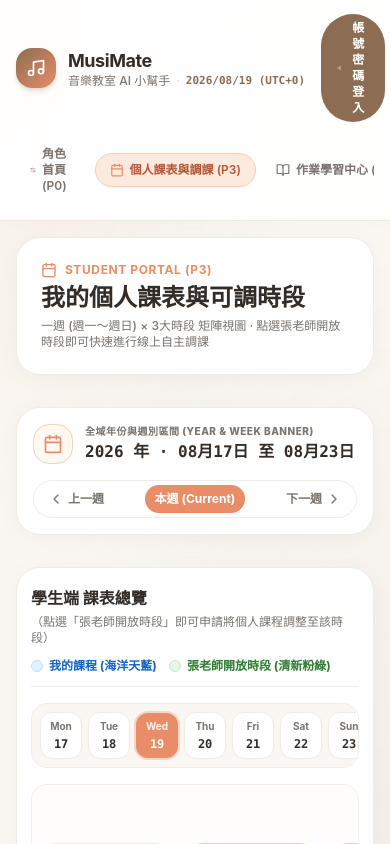
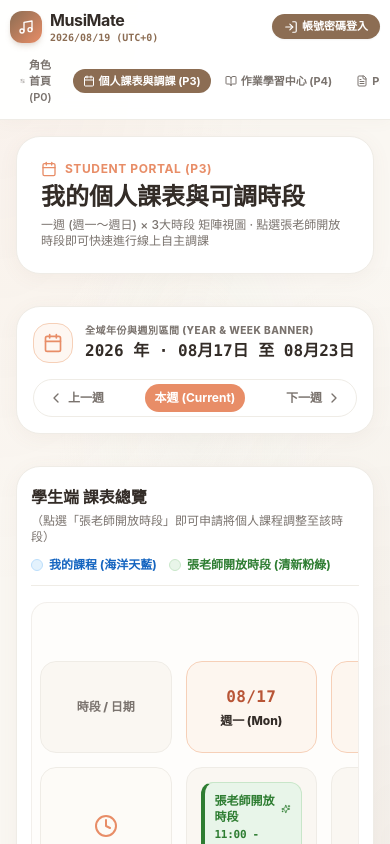
Before and after one commit to Charles0rocks/music-classroom-ai-assistant, a Next.js app: page /student/schedule in a window 390 px wide. Shown: the top 844 px of the page. Built offline with nearby package versions, Linux system fonts and the light colour scheme.

Commit message:
feat_compact_mobile_navbar_and_2d_frozen_sticky_schedule_viewport

```diff
--- a/src/app/student/schedule/page.tsx
+++ b/src/app/student/schedule/page.tsx
@@ -46,7 +46,6 @@ export default function StudentSchedulePage() {
   const currentStudentId = studentProfile?.id || 's-1';
 
   const [weekOffset, setWeekOffset] = useState<number>(0);
-  const matrixScrollRef = React.useRef<HTMLDivElement>(null);
   const [selectedSlotForReschedule, setSelectedSlotForReschedule] = useState<ScheduleSlot | null>(null);
   const [showRescheduleModal, setShowRescheduleModal] = useState<boolean>(false);
   const [selectedAppToMove, setSelectedAppToMove] = useState<string>('');
@@ -157,13 +156,6 @@ export default function StudentSchedulePage() {
 
   const todayDateStr = new Date().toISOString().split('T')[0];
   const todayColIdx = weekDates.findIndex((d) => d.fullDateStr === todayDateStr);
-  const scrollToDayColumn = (index: number) => {
-    if (matrixScrollRef.current) {
-      const container = matrixScrollRef.current;
-      const targetScroll = (index / 7) * (container.scrollWidth - container.clientWidth);
-      container.scrollTo({ left: Math.max(0, targetScroll), behavior: 'smooth' });
-    }
-  };
 
   return (
     <div className="space-y-8">
@@ -237,38 +229,8 @@ export default function StudentSchedulePage() {
           </div>
         </div>
 
-        <div className="flex items-center justify-between gap-1.5 bg-[#FAF7F2] p-2 sm:p-2.5 rounded-2xl border border-[#EFECE6] overflow-x-auto scrollbar-none shadow-xs">
-          <div className="text-[11px] font-black text-[#E88D67] px-2 shrink-0 hidden sm:block">
-            📅 iOS 週日曆快捷列：
-          </div>
-          <div className="flex items-center justify-between gap-1.5 w-full">
-            {weekDates.map((d, idx) => {
-              const isToday = d.fullDateStr === todayDateStr;
-              return (
-                <button
-                  key={d.key}
-                  onClick={() => scrollToDayColumn(idx)}
-                  className={`flex-1 min-w-[42px] py-1.5 sm:py-2 px-1 text-center rounded-xl transition-all flex flex-col items-center justify-center space-y-0.5 active:scale-95 ${
-                    isToday
-                      ? 'bg-[#E88D67] text-white shadow-xs font-black ring-2 ring-[#E88D67]/30'
-                      : 'bg-white border border-[#EFECE6] hover:bg-[#FAF2EC] text-[#332C27]'
-                  }`}
-                  title={`快速定位至 ${d.monthDay} (${d.dayLabel})`}
-                >
-                  <span className={`text-[10px] font-bold ${isToday ? 'text-white/90' : 'text-[#7A736E]'}`}>
-                    {d.short}
-                  </span>
-                  <span className="font-mono text-xs font-extrabold tracking-tight">
-                    {d.monthDay.split('/')[1]}
-                  </span>
-                </button>
-              );
-            })}
-          </div>
-        </div>
-
+        {/* 2D Sticky Matrix Viewport Container (Frozen at Monday Morning) */}
         <div
-          ref={matrixScrollRef}
           className="overflow-x-auto overflow-y-auto max-h-[70vh] sm:max-h-[760px] pb-3 pr-2.5 scrollbar-thin scrollbar-thumb-[#8C6D53]/50 scrollbar-track-[#FAF7F2] touch-pan-x touch-pan-y rounded-2xl border border-[#EFECE6]/80 bg-[#FAF7F2]/30 p-2"
         >
           <div className="min-w-[1150px] relative space-y-3.5 pt-9 pb-2">
--- a/src/app/teacher/schedule/page.tsx
+++ b/src/app/teacher/schedule/page.tsx
@@ -93,7 +93,6 @@ export default function TeacherSchedulePage() {
   }, [currentRole, router]);
 
   const [weekOffset, setWeekOffset] = useState<number>(0);
-  const matrixScrollRef = React.useRef<HTMLDivElement>(null);
   const [scheduleMode, setScheduleMode] = useState<ScheduleMode>('recurring');
 
   // Form State for Mode 1: 1. 常態課表 (Supports Custom Typing!)
@@ -429,14 +428,6 @@ export default function TeacherSchedulePage() {
   // Find index of Today in weekDates
   const todayDateStr = new Date().toISOString().split('T')[0];
   const todayColIdx = weekDates.findIndex((d) => d.fullDateStr === todayDateStr);
-
-  const scrollToDayColumn = (index: number) => {
-    if (matrixScrollRef.current) {
-      const container = matrixScrollRef.current;
-      const targetScroll = (index / 7) * (container.scrollWidth - container.clientWidth);
-      container.scrollTo({ left: Math.max(0, targetScroll), behavior: 'smooth' });
-    }
-  };
 
   return (
     <div className="space-y-8">
@@ -922,40 +913,8 @@ export default function TeacherSchedulePage() {
           </div>
         </div>
 
-        {/* iPhone Calendar Style Top Week Date Strip Bar */}
-        <div className="flex items-center justify-between gap-1.5 bg-[#FAF7F2] p-2 sm:p-2.5 rounded-2xl border border-[#EFECE6] overflow-x-auto scrollbar-none shadow-xs">
-          <div className="text-[11px] font-black text-[#8C6D53] px-2 shrink-0 hidden sm:block">
-            📅 iOS 週日曆快捷列：
-          </div>
-          <div className="flex items-center justify-between gap-1.5 w-full">
-            {weekDates.map((d, idx) => {
-              const isToday = d.fullDateStr === todayDateStr;
-              return (
-                <button
-                  key={d.key}
-                  onClick={() => scrollToDayColumn(idx)}
-                  className={`flex-1 min-w-[42px] py-1.5 sm:py-2 px-1 text-center rounded-xl transition-all flex flex-col items-center justify-center space-y-0.5 active:scale-95 ${
-                    isToday
-                      ? 'bg-[#E88D67] text-white shadow-xs font-black ring-2 ring-[#E88D67]/30'
-                      : 'bg-white border border-[#EFECE6] hover:bg-[#FAF2EC] text-[#332C27]'
-                  }`}
-                  title={`快速定位至 ${d.monthDay} (${d.dayLabel})`}
-                >
-                  <span className={`text-[10px] font-bold ${isToday ? 'text-white/90' : 'text-[#7A736E]'}`}>
-                    {d.short}
-                  </span>
-                  <span className="font-mono text-xs font-extrabold tracking-tight">
-                    {d.monthDay.split('/')[1]}
-                  </span>
-                </button>
-              );
-            })}
-          </div>
-        </div>
-
-        {/* iPhone Calendar 2D Sticky Matrix Viewport Container */}
+        {/* 2D Sticky Matrix Viewport Container (Frozen at Monday Morning) */}
         <div
-          ref={matrixScrollRef}
           className="overflow-x-auto overflow-y-auto max-h-[70vh] sm:max-h-[760px] pb-3 pr-2.5 scrollbar-thin scrollbar-thumb-[#8C6D53]/50 scrollbar-track-[#FAF7F2] touch-pan-x touch-pan-y rounded-2xl border border-[#EFECE6]/80 bg-[#FAF7F2]/30 p-2"
         >
           {/* Outer Container with 100% Precise Math Overlay for Today */}
--- a/src/components/Navbar.tsx
+++ b/src/components/Navbar.tsx
@@ -66,54 +66,54 @@ export const Navbar: React.FC = () => {
 
   return (
     <>
-      <header className="sticky top-0 z-50 bg-white/90 backdrop-blur-md border-b border-[#EFECE6] px-4 lg:px-8 py-3.5 shadow-[0_2px_15px_rgba(140,109,83,0.04)]">
-        <div className="max-w-7xl mx-auto flex flex-col md:flex-row md:items-center md:justify-between gap-4">
+      <header className="sticky top-0 z-50 bg-white/95 backdrop-blur-md border-b border-[#EFECE6] px-2.5 sm:px-4 lg:px-8 py-2 sm:py-3.5 shadow-[0_2px_15px_rgba(140,109,83,0.04)]">
+        <div className="max-w-7xl mx-auto flex flex-col md:flex-row md:items-center md:justify-between gap-2 sm:gap-4">
           {/* Brand Logo, Today Date Badge & Role Identity Controls */}
-          <div className="flex items-center justify-between md:justify-start gap-4">
-            <Link href="/" className="flex items-center gap-3 group shrink-0">
-              <div className="w-10 h-10 rounded-2xl bg-gradient-to-br from-[#8C6D53] to-[#E88D67] flex items-center justify-center shadow-md shadow-[#8C6D53]/20 group-hover:scale-105 transition-transform shrink-0">
-                <Music className="w-5 h-5 text-white" />
+          <div className="flex items-center justify-between md:justify-start gap-2.5 sm:gap-4">
+            <Link href="/" className="flex items-center gap-2 sm:gap-3 group shrink-0">
+              <div className="w-8 h-8 sm:w-10 sm:h-10 rounded-xl sm:rounded-2xl bg-gradient-to-br from-[#8C6D53] to-[#E88D67] flex items-center justify-center shadow-md shadow-[#8C6D53]/20 group-hover:scale-105 transition-transform shrink-0">
+                <Music className="w-4 h-4 sm:w-5 sm:h-5 text-white" />
               </div>
               <div>
-                <span className="font-bold text-lg text-[#332C27] tracking-tight whitespace-nowrap block">
+                <span className="font-bold text-base sm:text-lg text-[#332C27] tracking-tight whitespace-nowrap block">
                   MusiMate
                 </span>
-                <div className="flex flex-wrap items-center gap-1.5 text-xs text-[#7A736E] -mt-0.5 font-medium whitespace-nowrap">
-                  <span>音樂教室 AI 小幫手</span>
-                  <span className="text-[#E8D4C5]">·</span>
-                  <span className="font-mono text-[11px] font-bold text-[#8C6D53]">{todayStr}</span>
+                <div className="flex items-center gap-1 text-[10px] sm:text-xs text-[#7A736E] -mt-0.5 font-medium whitespace-nowrap">
+                  <span className="hidden xs:inline">音樂教室 AI 小幫手</span>
+                  <span className="hidden xs:inline text-[#E8D4C5]">·</span>
+                  <span className="font-mono text-[10px] sm:text-[11px] font-bold text-[#8C6D53]">{todayStr}</span>
                 </div>
               </div>
             </Link>
 
             {/* Authenticated Role Badge & Logout / Switch Account Control */}
             {isAuthenticated ? (
-              <div className="flex items-center gap-2 bg-[#FAF7F2] p-1 rounded-full border border-[#EFECE6]">
+              <div className="flex items-center gap-1 sm:gap-2 bg-[#FAF7F2] p-1 rounded-full border border-[#EFECE6] shrink-0">
                 {isTeacher ? (
-                  <span className="px-3.5 py-1 rounded-full text-xs font-bold flex items-center gap-1.5 bg-[#8C6D53] text-white shadow-sm">
-                    <UserCheck className="w-3.5 h-3.5" />
-                    張老師 (Teacher)
+                  <span className="px-2.5 sm:px-3.5 py-0.5 sm:py-1 rounded-full text-[11px] sm:text-xs font-bold flex items-center gap-1 bg-[#8C6D53] text-white shadow-xs">
+                    <UserCheck className="w-3 h-3 sm:w-3.5 sm:h-3.5" />
+                    張老師 <span className="hidden sm:inline">(Teacher)</span>
                   </span>
                 ) : (
-                  <span className="px-3.5 py-1 rounded-full text-xs font-bold flex items-center gap-1.5 bg-[#E88D67] text-white shadow-sm">
-                    <Sparkles className="w-3.5 h-3.5" />
-                    小明 (Student)
+                  <span className="px-2.5 sm:px-3.5 py-0.5 sm:py-1 rounded-full text-[11px] sm:text-xs font-bold flex items-center gap-1 bg-[#E88D67] text-white shadow-xs">
+                    <Sparkles className="w-3 h-3 sm:w-3.5 sm:h-3.5" />
+                    小明 <span className="hidden sm:inline">(Student)</span>
                   </span>
                 )}
 
                 <button
                   onClick={handleLogout}
-                  className="px-3 py-1 rounded-full text-[11px] font-bold text-[#7A736E] hover:text-[#332C27] hover:bg-[#EFECE6] transition-all flex items-center gap-1"
+                  className="px-2 sm:px-3 py-0.5 sm:py-1 rounded-full text-[10px] sm:text-[11px] font-bold text-[#7A736E] hover:text-[#332C27] hover:bg-[#EFECE6] transition-all flex items-center gap-1"
                   title="登出並重定向至首頁"
                 >
                   <LogOut className="w-3 h-3 text-[#8C6D53]" />
-                  登出 / 切換帳號
+                  <span className="hidden xs:inline">登出 / </span>切換
                 </button>
               </div>
             ) : (
               <button
                 onClick={() => setShowLoginModal(true)}
-                className="px-4 py-1.5 rounded-full bg-[#8C6D53] hover:bg-[#765942] text-white text-xs font-bold flex items-center gap-1.5 shadow-sm transition-all"
+                className="px-3 sm:px-4 py-1 sm:py-1.5 rounded-full bg-[#8C6D53] hover:bg-[#765942] text-white text-[11px] sm:text-xs font-bold flex items-center gap-1 shadow-sm transition-all"
               >
                 <LogIn className="w-3.5 h-3.5" />
                 帳號密碼登入
@@ -122,19 +122,19 @@ export const Navbar: React.FC = () => {
           </div>
 
           {/* Navigation Menu - Role Isolated Links */}
-          <nav className="flex items-center gap-1.5 overflow-x-auto pb-1 md:pb-0 scrollbar-none">
+          <nav className="flex items-center gap-1 sm:gap-1.5 overflow-x-auto pb-0.5 md:pb-0 scrollbar-none text-xs">
             <Link
               href="/"
-              className={`px-3.5 py-2 rounded-full text-xs font-semibold flex items-center gap-1.5 transition-all ${
+              className={`px-2.5 sm:px-3.5 py-1 sm:py-2 rounded-full text-[11px] sm:text-xs font-semibold flex items-center gap-1 transition-all ${
                 pathname === '/'
                   ? 'bg-[#FAF2EC] text-[#8C6D53] border border-[#E8D4C5]'
                   : 'text-[#7A736E] hover:text-[#332C27] hover:bg-[#FAF7F2]'
               }`}
             >
-              <ArrowLeftRight className="w-3.5 h-3.5" />
+              <ArrowLeftRight className="w-3 h-3 sm:w-3.5 sm:h-3.5" />
               角色首頁 (P0)
             </Link>
-            <div className="w-px h-4 bg-[#EFECE6] mx-1 hidden sm:block" />
+            <div className="w-px h-4 bg-[#EFECE6] mx-0.5 hidden sm:block" />
             {currentNavs.map((nav) => {
               const Icon = nav.icon;
               const active = pathname.startsWith(nav.href);
@@ -142,21 +142,18 @@ export const Navbar: React.FC = () => {
                 <Link
                   key={nav.href}
                   href={nav.href}
-                  className={`px-3.5 py-2 rounded-full text-xs font-semibold flex items-center gap-1.5 whitespace-nowrap transition-all ${
+                  className={`px-2.5 sm:px-3.5 py-1 sm:py-2 rounded-full text-[11px] sm:text-xs font-bold flex items-center gap-1 shrink-0 transition-all ${
                     active
-                      ? isTeacher
-                        ? 'bg-[#FAF2EC] text-[#8C6D53] border border-[#E8D4C5] shadow-sm'
-                        : 'bg-[#FCEADE] text-[#B85536] border border-[#F6D0B8] shadow-sm'
+                      ? 'bg-[#8C6D53] text-white shadow-xs'
                       : 'text-[#7A736E] hover:text-[#332C27] hover:bg-[#FAF7F2]'
                   }`}
                 >
-                  <Icon className={`w-3.5 h-3.5 ${active ? (isTeacher ? 'text-[#8C6D53]' : 'text-[#E88D67]') : 'text-[#7A736E]'}`} />
+                  <Icon className="w-3 h-3 sm:w-3.5 sm:h-3.5" />
                   {nav.label}
                 </Link>
               );
             })}
           </nav>
-
           {/* User Identity Info */}
           {isAuthenticated && (
             <div className="hidden lg:flex items-center gap-3">
```
